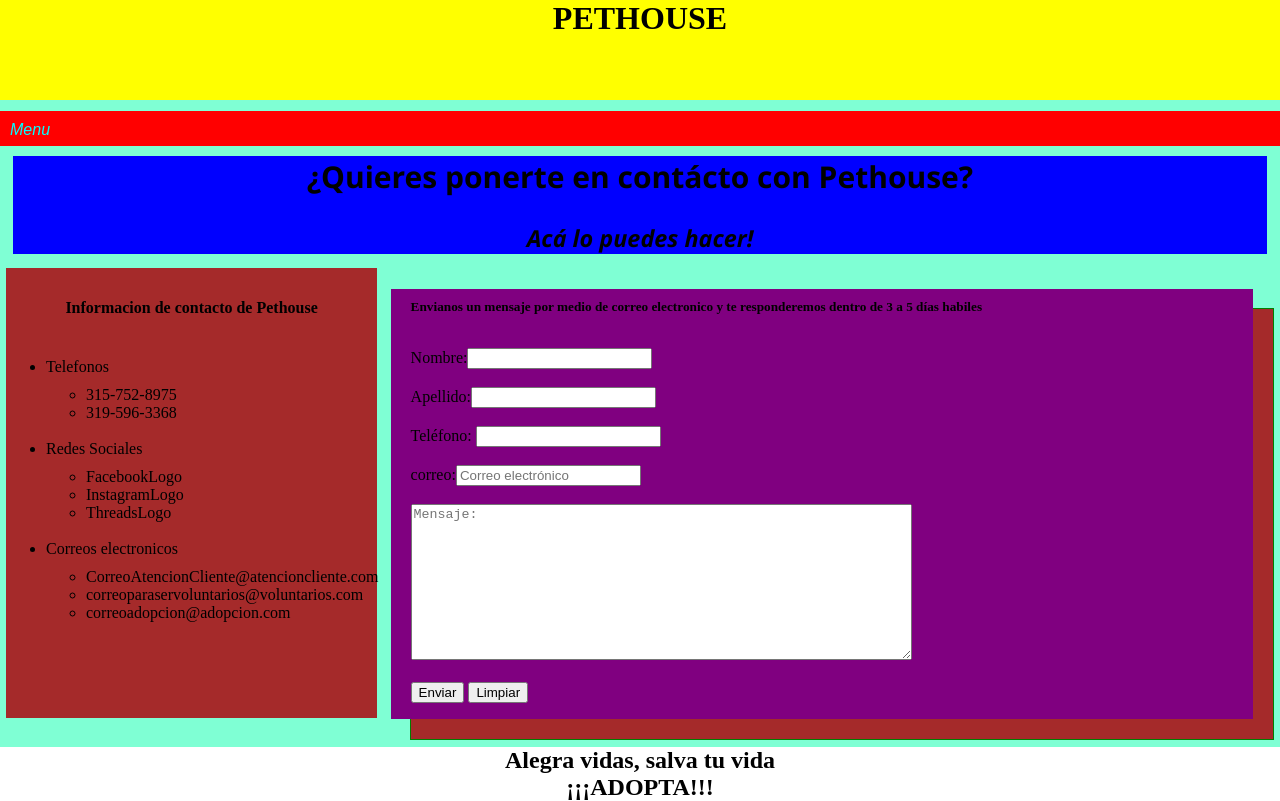
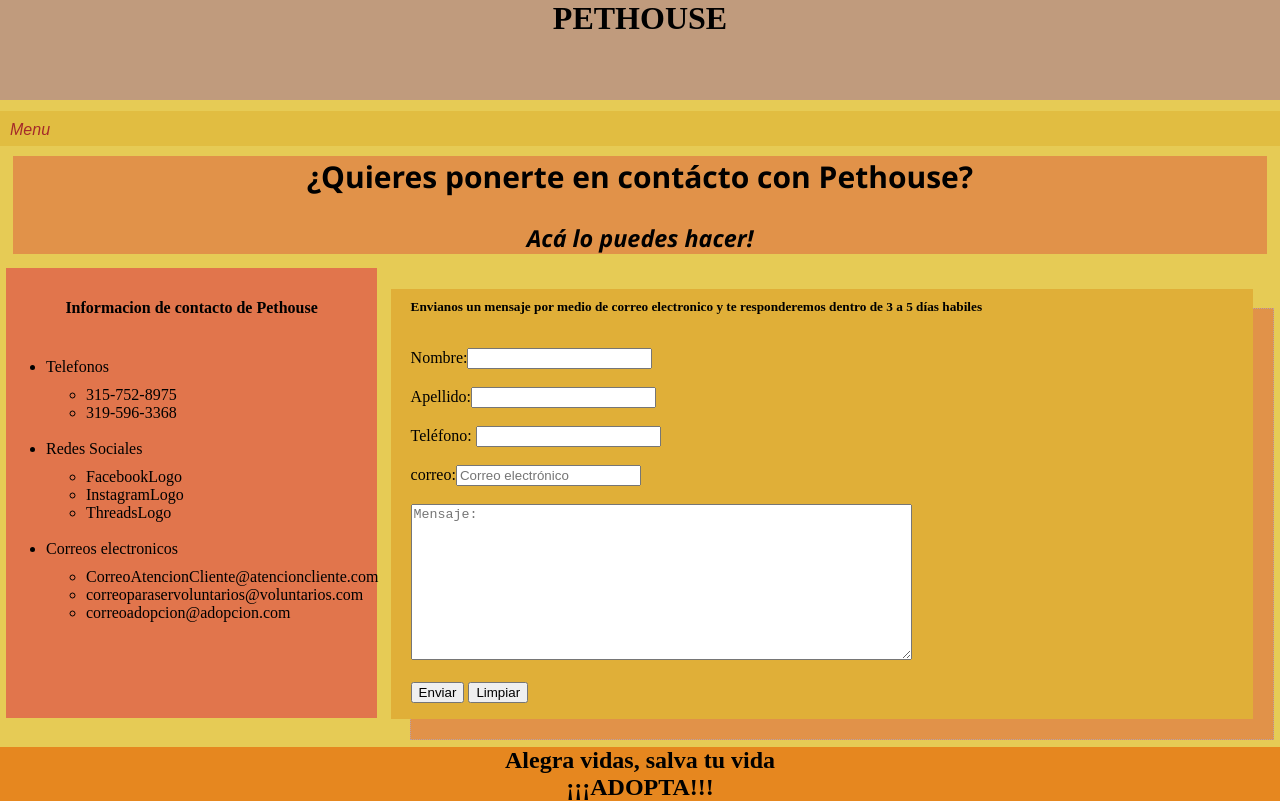
Before and after one commit to erickbg08/Mi-primer-proyecto, a plain HTML site: page finalcode/contactenos.html in a window 1280 px wide. Drawn offline with Linux system fonts and the light colour scheme.

Commit message:
colorchanges

```diff
--- a/finalcode/contactenos.html
+++ b/finalcode/contactenos.html
@@ -51,7 +51,7 @@
             <form>
               <label>Nombre:</label><input type="text" id="nombre" /><br /><br>
               <label>Apellido:<input type="text" id="apellido"/></label><br /><br>
-              <label>Teléfono: <input type="tel" id="telefono"/></label><br /><br>
+              <label>Teléfono: <input type="tel" id="telefono" type="number"/></label><br /><br>
               <label>correo:<input type="email" placeholder="Correo electrónico" id="email"/></label><br /><br>
               <textarea cols="60" rows="10" placeholder="Mensaje:" id="comentario"></textarea><br /><br>
               <input type="submit" value="Enviar" id="botonEnviar" />
--- a/finalcode/estilos.css
+++ b/finalcode/estilos.css
@@ -1,23 +1,24 @@
 /*Fondo de la página*/
 body{
     margin: 0;
-    background-color: aquamarine;
+    background-color: #E6CB55;
 
 }
 
 /*TituloPethouse*/
 h1 {margin-top: -10px;
-    background-color: yellow;
+    background-color: #c09b7d;
     width: 100%;
     height: 100px;
     text-align: center;
+
     }
 
 /*Menu*/
 nav{
     width: 100%;
     height: 35px;
-    background-color: red;
+    background-color: #E1BD41;
     margin-top: -10px;
     margin-bottom: 40px;}
 .menu{
@@ -25,7 +26,7 @@ nav{
     font-size: medium;
     font-style: italic;
     text-align: justify;
-    color: aqua;
+    color: brown;
     padding: 10px;
     }
 
@@ -38,7 +39,7 @@ header {
     font-weight: 22%;
     width: 98%;
     height: 70%;
-    background-color: blue;
+    background-color: #E19249;
     margin-top: -30px;
     margin-left: 1%;
     }
@@ -53,7 +54,7 @@ aside{
     margin-top: -10px;
     }
 .contacto{
-    background-color: brown;
+    background-color: #E1754C;
     height: 100%;
     width: 100%;
     }
@@ -71,9 +72,9 @@ h4{
 /*Correo Electronico y Formulario*/
 main{
     border: 1px;
-    border-color: green;
-    border-style: solid;
-    background-color: brown;
+    border-color: #b9a1a4;
+    border-style:dotted;
+    background-color: #E19249;
     width: 67.4%;
     height: 430px;
     margin-top: -32%;
@@ -84,7 +85,7 @@ main{
 
 }
 .contactoCorreo{
-    background-color: purple;
+    background-color: #E0AF38;
     width: 100%;
     height: 100%;
     margin-top: -41.9px;
@@ -105,4 +106,5 @@ footer{
     }
 .pie{
     text-align: center;
+    background-color: #E6871F;
 }
--- a/finalcode/form.js
+++ b/finalcode/form.js
@@ -36,7 +36,7 @@ $apellido.addEventListener('input', (evento) => {
 
 $botonEnviar.addEventListener('click', (evento) => {
     evento.preventDefault();
-    if(nombre != null && apellido != null && telefono != null && email != null && comentario != null){
+    if(nombre && apellido && telefono && email && comentario){
         alert("Sus datos han sido obtenidos correctamente");
     }else{
         alert("Rellene todos la campos del formulario, por favor");
```
Also changed, not shown: finalcode/Pethouseheader.png (added).
